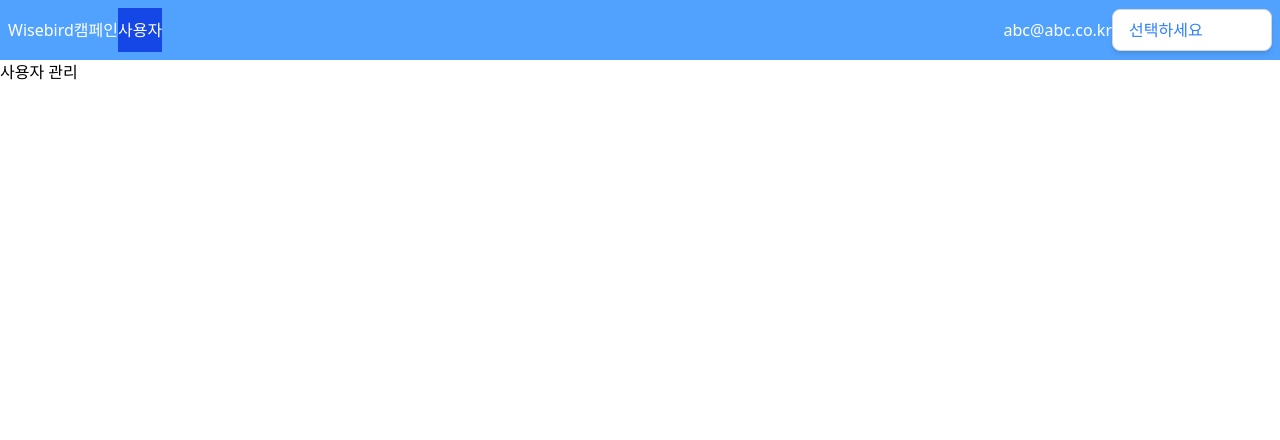
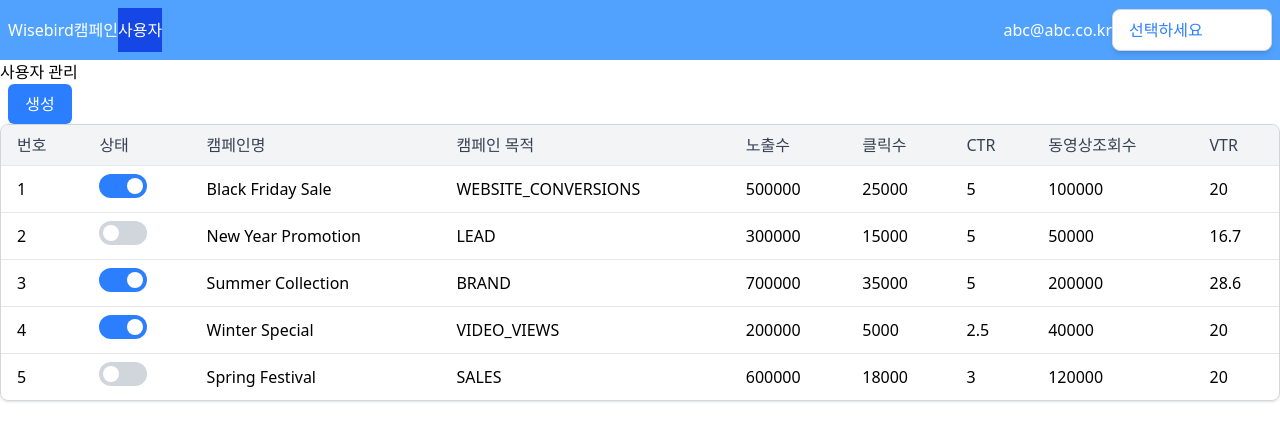
Before and after one commit to gusdn3477/wb_assignment, a React (Vite) app: page /1/users in a window 1280 px wide. Shown: the top 440 px of the page. Built offline with nearby package versions, Linux system fonts and the light colour scheme.

Commit message:
feat: User, Campaign 페이지 Grid 컴포넌트 배치

```diff
--- a/src/pages/CampaignManagament.tsx
+++ b/src/pages/CampaignManagament.tsx
@@ -1,9 +1,80 @@
-import React from 'react';
+import { Campaign } from '@/types';
+import Grid, { Column } from '@/components/Grid';
 
 export default function CampaignManagament() {
+  const data: Campaign[] = [
+    {
+      id: 1,
+      enabled: true,
+      name: 'Black Friday Sale',
+      campaign_objective: 'WEBSITE_CONVERSIONS',
+      impressions: 500000,
+      clicks: 25000,
+      ctr: 5.0,
+      video_views: 100000,
+      vtr: 20.0,
+    },
+    {
+      id: 2,
+      enabled: false,
+      name: 'New Year Promotion',
+      campaign_objective: 'LEAD',
+      impressions: 300000,
+      clicks: 15000,
+      ctr: 5.0,
+      video_views: 50000,
+      vtr: 16.7,
+    },
+    {
+      id: 3,
+      enabled: true,
+      name: 'Summer Collection',
+      campaign_objective: 'BRAND',
+      impressions: 700000,
+      clicks: 35000,
+      ctr: 5.0,
+      video_views: 200000,
+      vtr: 28.6,
+    },
+    {
+      id: 4,
+      enabled: true,
+      name: 'Winter Special',
+      campaign_objective: 'VIDEO_VIEWS',
+      impressions: 200000,
+      clicks: 5000,
+      ctr: 2.5,
+      video_views: 40000,
+      vtr: 20.0,
+    },
+    {
+      id: 5,
+      enabled: false,
+      name: 'Spring Festival',
+      campaign_objective: 'SALES',
+      impressions: 600000,
+      clicks: 18000,
+      ctr: 3.0,
+      video_views: 120000,
+      vtr: 20.0,
+    },
+  ];
+
+  const columns: Column<Campaign>[] = [
+    { key: 'id', label: '번호' },
+    { key: 'enabled', label: '상태' },
+    { key: 'name', label: '캠페인명' },
+    { key: 'campaign_objective', label: '캠페인 목적' },
+    { key: 'impressions', label: '노출수' },
+    { key: 'clicks', label: '클릭수' },
+    { key: 'ctr', label: 'CTR' },
+    { key: 'video_views', label: '동영상조회수' },
+    { key: 'vtr', label: 'VTR' },
+  ];
+
   return (
     <div>
-      <h2>캠페인 관리</h2>
+      <h2>캠페인 관리</h2> <Grid data={data} columns={columns} />
     </div>
   );
 }
--- a/src/pages/UserManagement.tsx
+++ b/src/pages/UserManagement.tsx
@@ -1,8 +1,85 @@
 import { useCallback, useState } from 'react';
+import { Campaign } from '@/types';
+import Button from '@/components/Button';
+import Grid, { Column } from '@/components/Grid';
 import SignupModal from '@/components/SignupModal';
+
+const data: Campaign[] = [
+  {
+    id: 1,
+    enabled: true,
+    name: 'Black Friday Sale',
+    campaign_objective: 'WEBSITE_CONVERSIONS',
+    impressions: 500000,
+    clicks: 25000,
+    ctr: 5.0,
+    video_views: 100000,
+    vtr: 20.0,
+  },
+  {
+    id: 2,
+    enabled: false,
+    name: 'New Year Promotion',
+    campaign_objective: 'LEAD',
+    impressions: 300000,
+    clicks: 15000,
+    ctr: 5.0,
+    video_views: 50000,
+    vtr: 16.7,
+  },
+  {
+    id: 3,
+    enabled: true,
+    name: 'Summer Collection',
+    campaign_objective: 'BRAND',
+    impressions: 700000,
+    clicks: 35000,
+    ctr: 5.0,
+    video_views: 200000,
+    vtr: 28.6,
+  },
+  {
+    id: 4,
+    enabled: true,
+    name: 'Winter Special',
+    campaign_objective: 'VIDEO_VIEWS',
+    impressions: 200000,
+    clicks: 5000,
+    ctr: 2.5,
+    video_views: 40000,
+    vtr: 20.0,
+  },
+  {
+    id: 5,
+    enabled: false,
+    name: 'Spring Festival',
+    campaign_objective: 'SALES',
+    impressions: 600000,
+    clicks: 18000,
+    ctr: 3.0,
+    video_views: 120000,
+    vtr: 20.0,
+  },
+];
+
+const columns: Column<Campaign>[] = [
+  { key: 'id', label: '번호' },
+  { key: 'enabled', label: '상태' },
+  { key: 'name', label: '캠페인명' },
+  { key: 'campaign_objective', label: '캠페인 목적' },
+  { key: 'impressions', label: '노출수' },
+  { key: 'clicks', label: '클릭수' },
+  { key: 'ctr', label: 'CTR' },
+  { key: 'video_views', label: '동영상조회수' },
+  { key: 'vtr', label: 'VTR' },
+];
 
 export default function UserManagement() {
   const [modalOpen, setModalOpen] = useState(false);
+
+  const handleModalOpen = useCallback(() => {
+    setModalOpen(true);
+  }, []);
 
   const handleModalClose = useCallback(() => {
     setModalOpen(false);
@@ -11,6 +88,9 @@ export default function UserManagement() {
   return (
     <div>
       <h2>사용자 관리</h2>
+      <Button text="생성" onClick={handleModalOpen} className="ml-2" />
+      <Grid data={data} columns={columns} />
+
       <SignupModal open={modalOpen} onClose={handleModalClose} />
     </div>
   );
```
